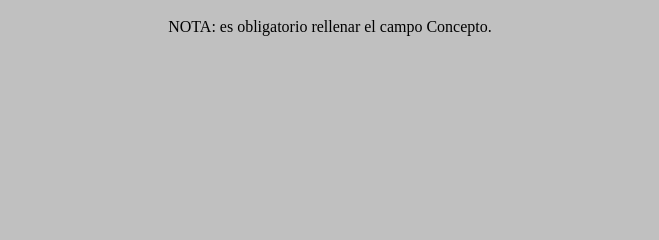
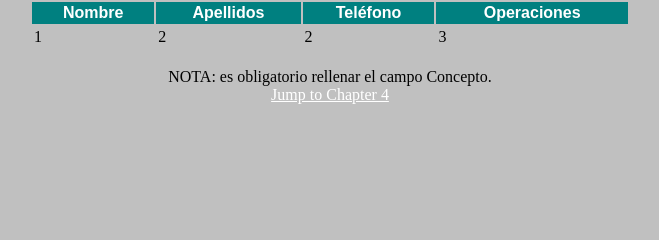
Before and after one commit to ubriquejazz/MOD002701, a PHP site: page / in a window 1280 px wide. Shown: the part 130-370 px from the top of the page, without its empty margins (310-969 px from the left). Run offline with PHP 8.4, Linux system fonts and the light colour scheme.

Commit message:
torreznos

```diff
--- /dev/null
+++ b/mentor/unidad4/act01.monedero/funciones.php
@@ -0,0 +1,30 @@
+<?php
+
+    // Método que crea los botones de cada opción de los registros utilizando una tabla HTML
+    function boton_ficticio($caption,$url) {
+        return "<TABLE border=1 CELLSPACING=0 CELLPADDING=3 bgcolor=black>
+            <TR><TD bgcolor=\"white\">
+                <FONT size =\"-1\" face=\"arial, helvetica\">
+                    <a href = \"$url\">$caption</A></FONT>
+            </TD></TR></TABLE>";
+    }
+
+    // Muestra el listado de los contactos a partir de una matriz de registros.
+	// El parámetro $id_edit indica el registro que el usuario desea editar (-1)
+	function listado_contactos($contactos_array, $id_edit)
+	{
+		echo "<TABLE BORDER=\"0\" cellspacing=\"1\" cellpadding=\"1\"
+            align=\"center\" width=\"600\">
+                <TR>
+                <th bgcolor=\"teal\"><FONT color=\"white\" face=\"arial, helvetica\">Nombre
+                    </FONT></th>
+                <th bgcolor=\"teal\"><FONT color=\"white\" face=\"arial, helvetica\">Apellidos
+                    </FONT></th>
+                <th bgcolor=\"teal\"><FONT color=\"white\" face=\"arial, helvetica\">Teléfono
+                    </FONT></th>
+                <th bgcolor=\"teal\" colspan=\"2\"><FONT color=\"white\" face=\"arial, helvetica\">Operaciones
+                    </FONT></th>
+            </TR>";
+    }
+
+?>
--- a/mentor/unidad4/act01.monedero/index.php
+++ b/mentor/unidad4/act01.monedero/index.php
@@ -5,7 +5,7 @@
     <meta name="viewport" content="width=device-width, initial-scale=1.0">
     <title>Actividad 4.1 - Monedero</title>
 </head>
-<BODY bgcolor="#C0C0C0" link="white" vlink="white" alink="white">
+<body bgcolor="#C0C0C0" link="white" vlink="white" alink="white">
     <center>
     <TABLE border="0" align="center" cellspacing="3" cellpadding="3" width="600" bgcolor="#669900">
     <TR>
@@ -28,9 +28,35 @@
         Importe (&euro;)</A></FONT></TH>
     <TH bgcolor=#669900 width=100 colspan="2"><FONT color=white face="arial, helvetica">
         Operaciones</FONT></TH>
+
+    <?php
+
+        echo "<TABLE BORDER=\"0\" cellspacing=\"2\" cellpadding=\"2\" align=\"center\" width=\"600\">
+            <TR>
+            <th bgcolor=\"teal\"><FONT color=\"white\" face=\"arial, helvetica\">Nombre
+                </FONT></th>
+            <th bgcolor=\"teal\"><FONT color=\"white\" face=\"arial, helvetica\">Apellidos
+                </FONT></th>
+            <th bgcolor=\"teal\"><FONT color=\"white\" face=\"arial, helvetica\">Teléfono
+                </FONT></th>
+            <th bgcolor=\"teal\" colspan=\"2\"><FONT color=\"white\" face=\"arial, helvetica\">Operaciones
+                </FONT></th>
+            </TR>";
+
+
+
+        require "funciones.php";
+        require "monedero.php";
+
+        echo "<TR><TD>1</TD>";
+        echo "<TD>2</TD>";
+        echo "<TD>2</TD>";
+        echo "<TD>3</TD></TR>";
+    ?>
     </TR>
     </TABLE><BR>
-NOTA: es obligatorio rellenar el campo Concepto.
+    NOTA: es obligatorio rellenar el campo Concepto.<br>
+    <a href='http://olivo.mentor.mec.es/cursophp/iniciacion/php_ini_2014/unidad4/act1/'>Jump to Chapter 4</a>
 </center>
-</BODY>
+</body>
 </html>
--- /dev/null
+++ b/mentor/unidad4/act01.monedero/monedero.php
@@ -0,0 +1,10 @@
+<?php
+
+    class monedero {
+
+        function __construct() {
+
+        }
+    }
+
+?>
--- a/mentor/unidad4/eje09.agenda/contactos.txt
+++ b/mentor/unidad4/eje09.agenda/contactos.txt
@@ -1,4 +1,5 @@
 0~María~Fernández de Juana~918044167
 1~Fernando~García Pérez~918765432
-2~Fernando~Mora~921444444
+2~Fernando~Mora Ortega~921444455
 3~Clodoaldo~Robledo Sacristán~916040792
+4~Juan M.~Gago Robledo~956462303
```
Also changed, not shown: mentor/unidad4/eje09.agenda/agenda.php (+8 -7 lines), mentor/unidad4/eje09.agenda/index.php (+7 -3 lines). Lines whose indentation alone changed are shown as unchanged.
